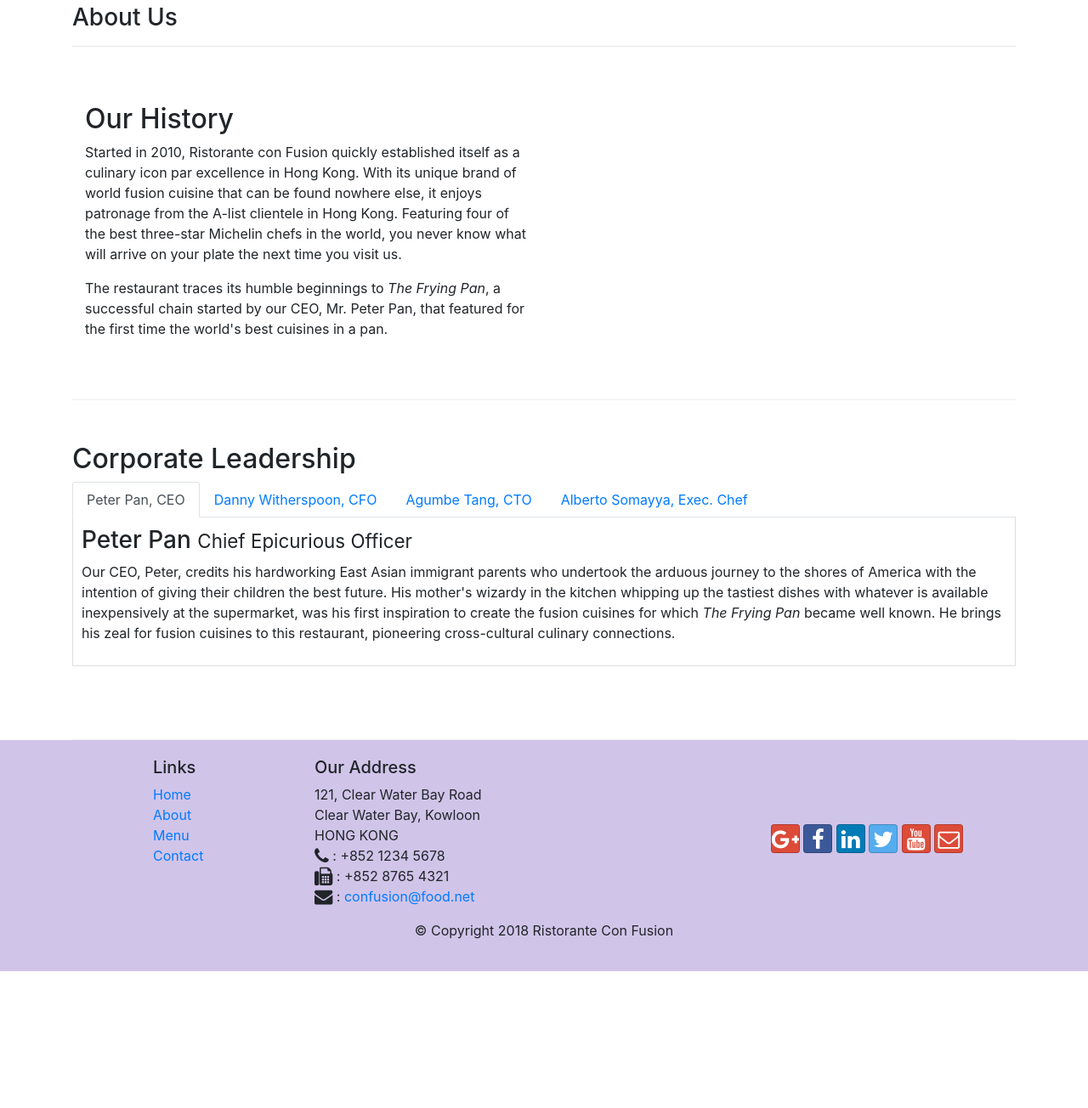
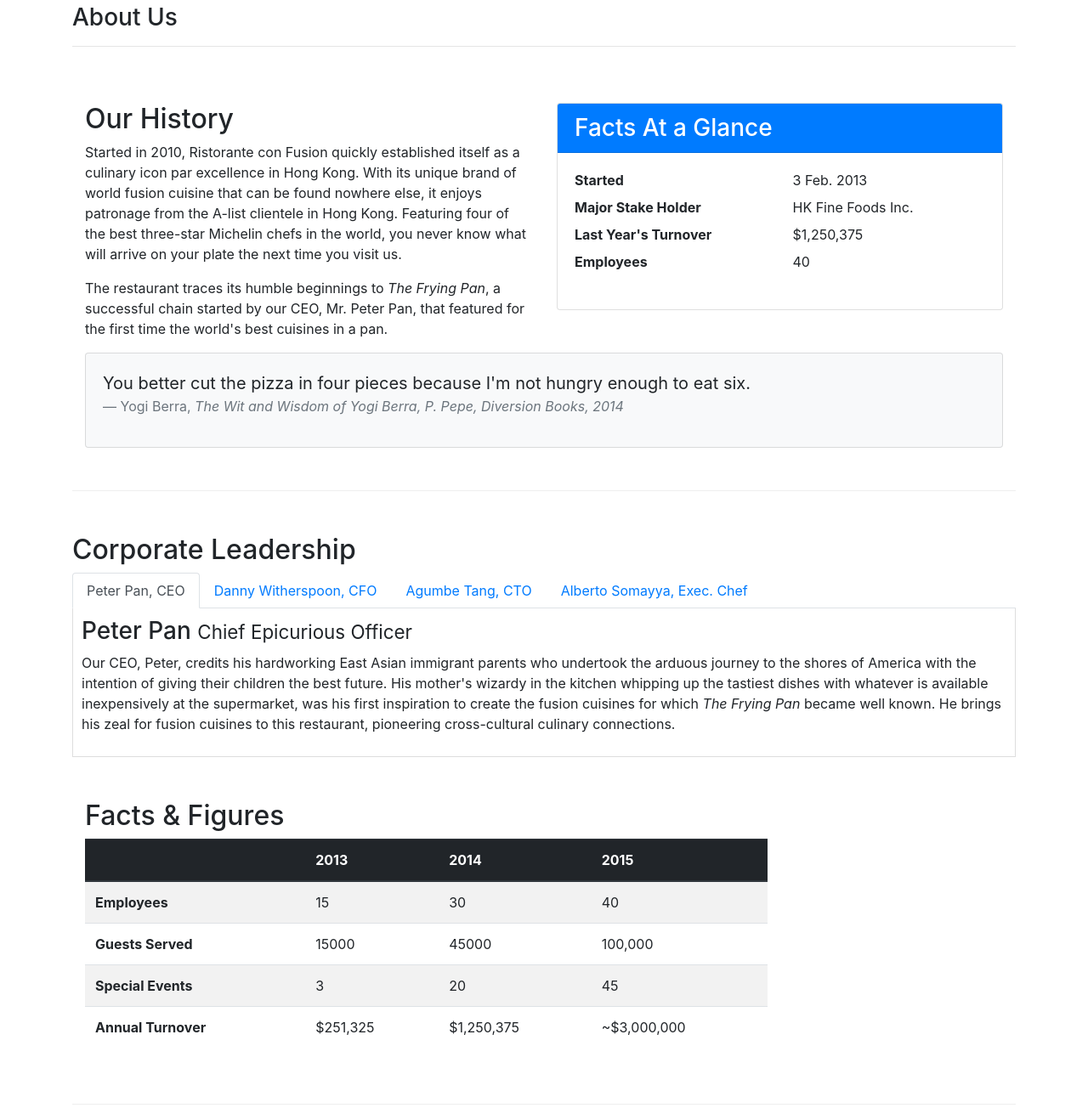
Before and after one commit to Dev-Kani/React-Specialization-Part-1-Bootstrap-4, a website: page aboutus.html in a window 1280 px wide. Shown: the part 400-1704 px from the top of the page at 85% size. Before the commit the page ends 1543 px from the top, so only its background shows below. Drawn offline with nearby package versions, Linux system fonts and the light colour scheme.

Commit message:
Cards and Tables Added

```diff
--- a/aboutus.html
+++ b/aboutus.html
@@ -66,7 +66,40 @@
                 <p>Started in 2010, Ristorante con Fusion quickly established itself as a culinary icon par excellence in Hong Kong. With its unique brand of world fusion cuisine that can be found nowhere else, it enjoys patronage from the A-list clientele in Hong Kong.  Featuring four of the best three-star Michelin chefs in the world, you never know what will arrive on your plate the next time you visit us.</p>
                 <p>The restaurant traces its humble beginnings to <em>The Frying Pan</em>, a successful chain started by our CEO, Mr. Peter Pan, that featured for the first time the world's best cuisines in a pan.</p>
             </div>
-            <div>
+            <div class="col-sm">
+                <div class="card mb-3">
+                    <h3 class="card-header bg-primary text text-white">
+                        Facts At a Glance
+                    </h3>
+                    <div class="card-body">
+                        <dl class="row">
+                            <dt class="col-6">Started</dt>
+                            <dd class="col-6">3 Feb. 2013</dd>
+                            <dt class="col-6">Major Stake Holder</dt>
+                            <dd class="col-6">HK Fine Foods Inc.</dd>
+                            <dt class="col-6">Last Year's Turnover</dt>
+                            <dd class="col-6">$1,250,375</dd>
+                            <dt class="col-6">Employees</dt>
+                            <dd class="col-6">40</dd>
+                        </dl>
+                    </div>
+                </div>
+            </div>
+            <div class="col-12">
+                <div class="card card-body bg-light">
+                    <blockquote class="blockquote">
+                        <p class="mb-0">
+                            You better cut the pizza in four pieces because
+                            I'm not hungry enough to eat six.
+                        </p>
+                        <footer class="blockquote-footer">Yogi Berra,
+                            <cite title="Source Title">
+                                The Wit and Wisdom of Yogi Berra,
+                                P. Pepe, Diversion Books, 2014
+                            </cite>
+                        </footer>
+                    </blockquote>
+                </div>
             </div>
         </div>
 
@@ -120,6 +153,52 @@
                         <p class="d-none d-sm-block">Award winning three-star Michelin chef with wide International experience having worked closely with whos-who in the culinary world, he specializes in creating mouthwatering Indo-Italian fusion experiences. He says, <em>Put together the cuisines from the two craziest cultures, and you get a winning hit! Amma Mia!</em></p>
                     </div>
 
+                </div>
+                <div class="row row-content">
+                    <div class="col-12 col-sm-9">
+                        <h2>Facts &amp; Figures</h2>
+                        <div class="table-responsive">
+                            <table class="table table-striped">
+                                <thead class="thead-dark">
+                                    <tr>
+                                        <th>&nbsp;</th>
+                                        <th>2013</th>
+                                        <th>2014</th>
+                                        <th>2015</th>
+                                    </tr>
+                                </thead>
+                                <tbody>
+                                    <tr>
+                                        <th>Employees</th>
+                                        <td>15</td>
+                                        <td>30</td>
+                                        <td>40</td>
+                                    </tr>
+                                    <tr>
+                                        <th>Guests Served</th>
+                                        <td>15000</td>
+                                        <td>45000</td>
+                                        <td>100,000</td>
+                                    </tr>
+                                    <tr>
+                                        <th>Special Events</th>
+                                        <td>3</td>
+                                        <td>20</td>
+                                        <td>45</td>
+                                    </tr>
+                                    <tr>
+                                        <th>Annual Turnover</th>
+                                        <td>$251,325</td>
+                                        <td>$1,250,375</td>
+                                        <td>~$3,000,000</td>
+                                    </tr>
+                                </tbody>
+                            </table>
+                        </div>
+                    </div>
+                    <div class="col-12 col-sm-3">
+
+                    </div>
                 </div>
             </div>
        </div>
```
